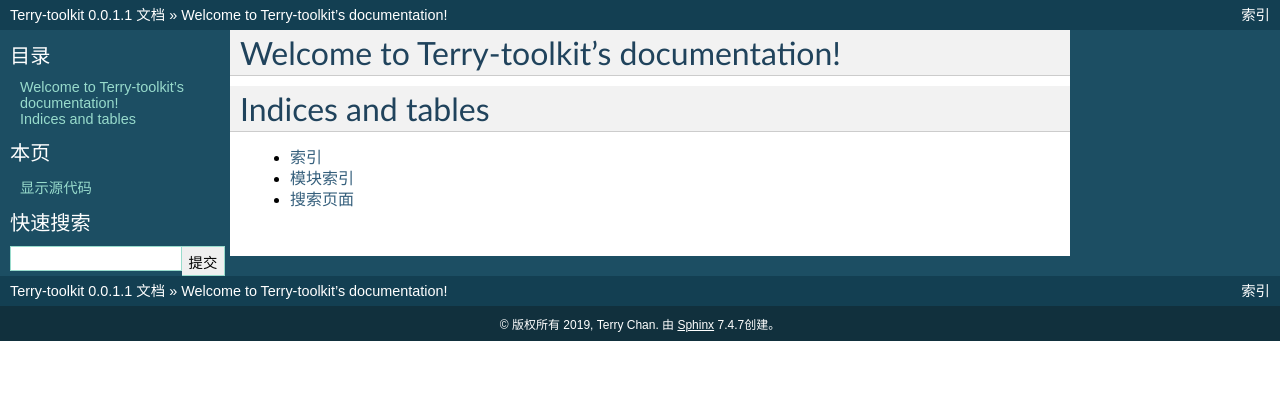
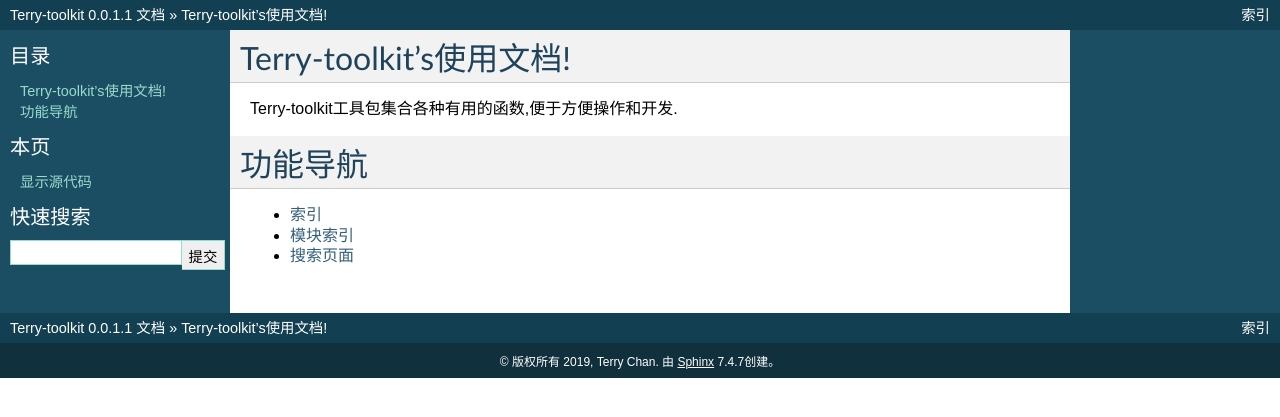
Before and after one commit to napoler/Terry-toolkit, a Sphinx documentation site: the page built from docs/source/index.rst, in a window 1280 px wide. Shown: the top 417 px of the page. Built offline with Sphinx 7.4.7, drawn with Linux system fonts in a browser that asks for light colours.

```diff
--- a/docs/source/index.rst
+++ b/docs/source/index.rst
@@ -3,8 +3,10 @@
    You can adapt this file completely to your liking, but it should at least
    contain the root `toctree` directive.
 
-Welcome to Terry-toolkit's documentation!
+Terry-toolkit's使用文档!
 =========================================
+Terry-toolkit工具包集合各种有用的函数,便于方便操作和开发.
+
 
 .. toctree::
    :maxdepth: 2
@@ -14,7 +16,7 @@
 
 
 
-Indices and tables
+功能导航
 ==================
 
 * :ref:`genindex`
--- a/setup.py
+++ b/setup.py
@@ -2,7 +2,7 @@
 from setuptools import find_packages, setup
 setup(
     name='Terry-toolkit',
-    version='0.0.1.2',
+    version='0.0.1.3',
     description='Terry toolkit',
     author='Terry Chan',
     author_email='napoler2008@gmail.com',
```
Also changed, not shown: README.MD (line endings or trailing spaces), 1 other file.
